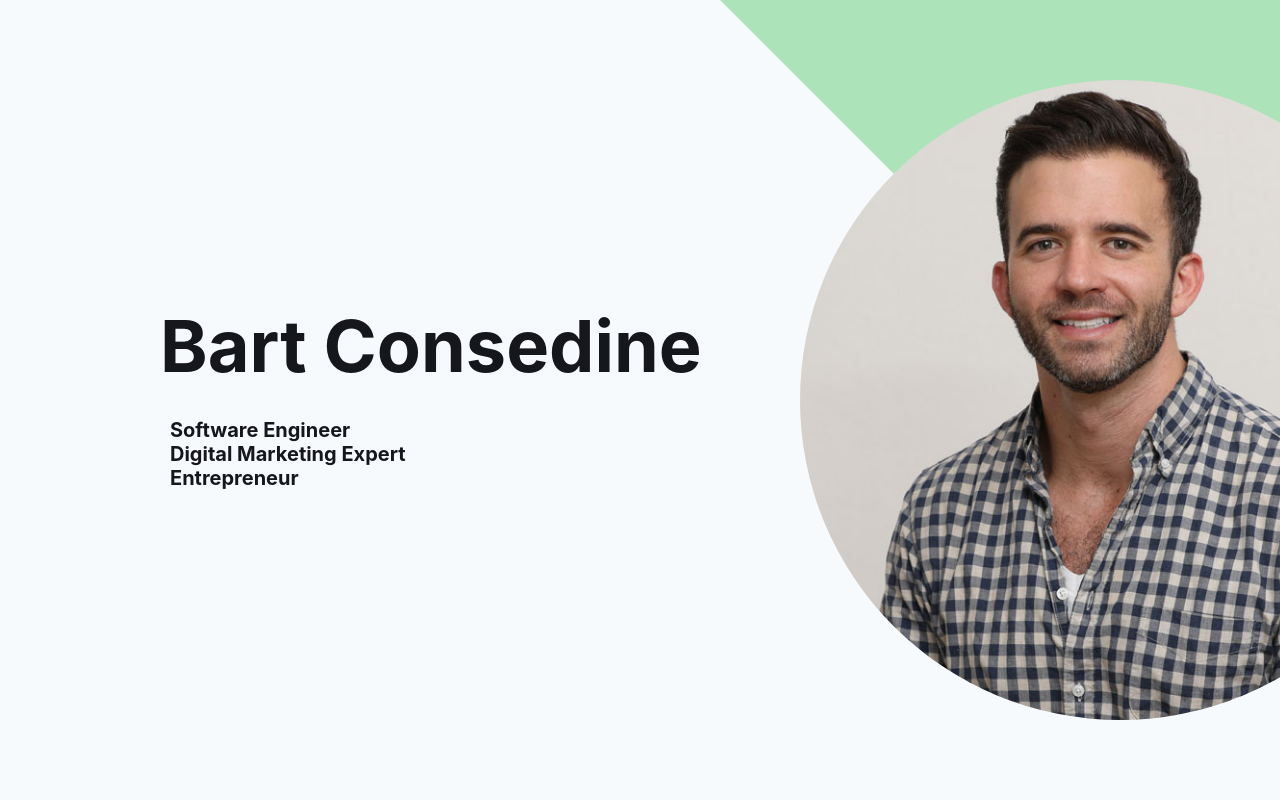
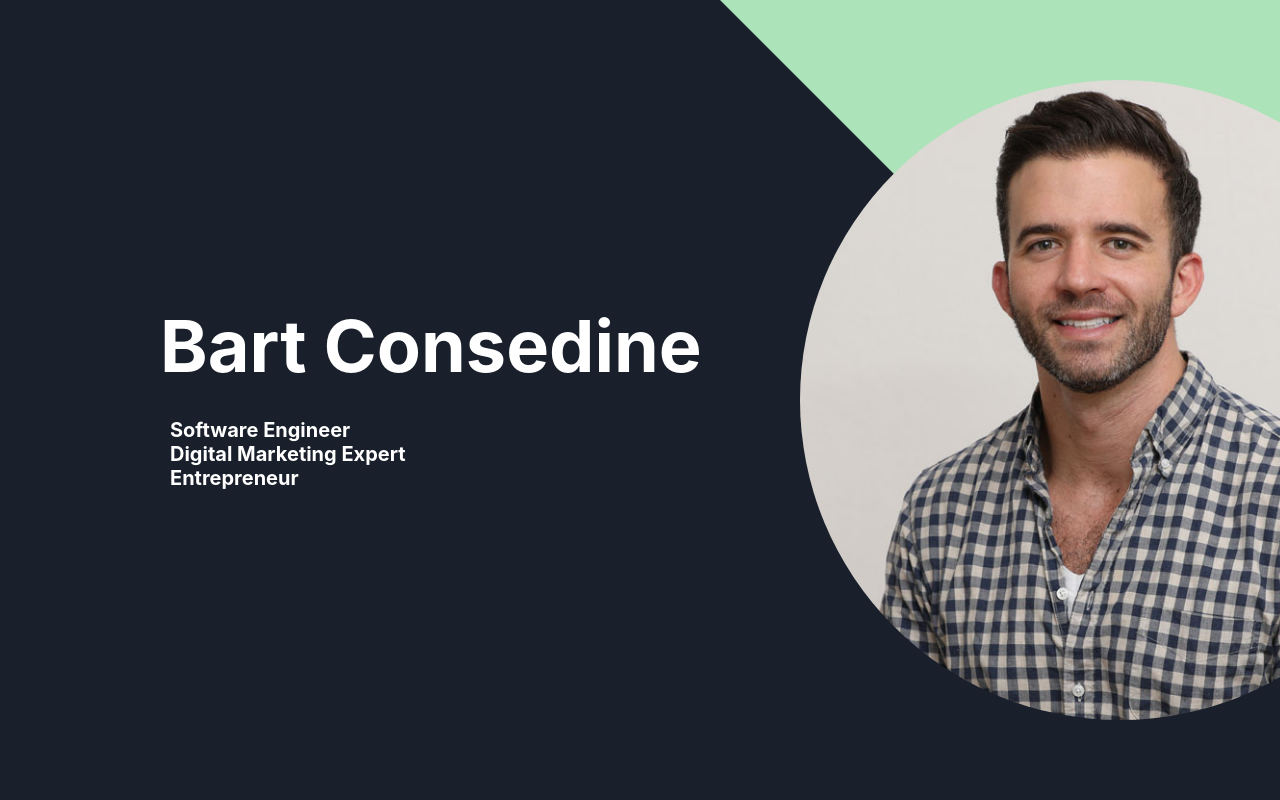
Before and after one commit to bartconsedine/bartconsedineDOTcom, a Next.js app: page / in a window 1280 px wide. Shown: the top 800 px of the page. Built offline with nearby package versions, Linux system fonts and the light colour scheme.

Commit message:
changed colors

```diff
--- a/src/components/footer/Footer.js
+++ b/src/components/footer/Footer.js
@@ -14,6 +14,7 @@ const Footer = () => {
             margin={["0", null, "1em"]}
             borderTop="1px solid white"
             fontSize={"2xl"}
+            marginBottom="10em"
         >
             <Box>
                 <a href="https://linkedin.com/in/bartconsedine" target={"_blank"}>
--- a/src/pages/index.tsx
+++ b/src/pages/index.tsx
@@ -1,10 +1,8 @@
 import { Container } from '../components/Container'
 import {
-  Flex,
-  Heading,
-  Image
+  Flex
 } from '@chakra-ui/react'
-
+import { useColorMode, IconButton } from '@chakra-ui/react'
 import HeroMain from '../components/hero/HeroMain'
 import BioMain from '../components/bio/BioMain'
 import WorkExperience from '../components/workExperience/WorkExperience'
@@ -12,13 +10,22 @@ import Skills from '../components/skills/Skills'
 import Footer from '../components/footer/Footer'
 
 const Index = () => (
-  <Container width="100vw" overflowX={"hidden"}>
-    <HeroMain/>
-    <BioMain/>
-    <WorkExperience/>
-    <Skills/>
-    <Footer/>
-  </Container>
+
+  <Flex direction="column"
+    alignItems="center"
+    justifyContent="flex-start"
+    transition="all 0.15s ease-out"
+    width="100vw"
+    overflowX={"hidden"}
+    color="#fff"
+    backgroundColor="#1a202b"
+  >
+    <HeroMain />
+    <BioMain />
+    <WorkExperience />
+    <Skills />
+    <Footer />
+  </Flex >
 )
 
 export default Index
```
Also changed, not shown: 1 other file (tests, documents, lock files or other folders).
